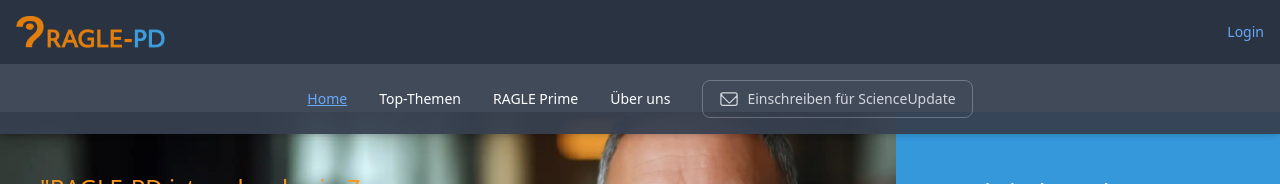
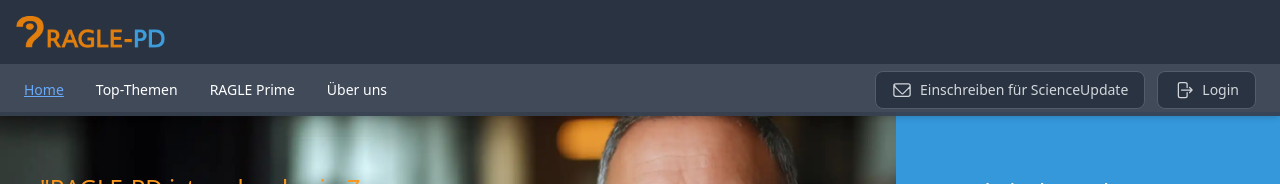
Before and after one commit to dranbecker/RAGLE_Front_End, a React (Vite) app: page / in a window 1280 px wide. Shown: the top 184 px of the page. Built offline with nearby package versions, Linux system fonts and the light colour scheme; no server answers.

Commit message:
buttons noch mal verschoben

```diff
--- a/src/components/stickyNavbar.jsx
+++ b/src/components/stickyNavbar.jsx
@@ -32,20 +32,15 @@ const StickyNavigation = () => {
           >
             <img src={logoImg} className='h-8' alt='RAGLE Logo' />
           </Link>
-          <div className='flex items-center space-x-6 rtl:space-x-reverse'>
-            <Link
-              to='/login'
-              className='text-sm text-blue-400 hover:text-blue-300 hover:underline'
-            >
-              Login
-            </Link>
-          </div>
         </div>
       </nav>
 
       {/* Untere Navigationsleiste */}
       <nav className='bg-gray-700 transition-colors duration-300 border-none'>
-        <div className='max-w-screen-xl px-4 py-4 mx-auto flex justify-center'>
+        <div className='relative max-w-screen-xl mx-auto'>
+          {/* Container für die gesamte Navigationsbar */}
+          <div className='flex px-6 py-4'>
+            {/* Linke Navigation */}
             <ul className='flex flex-row items-center font-medium mt-0 space-x-8 rtl:space-x-reverse text-sm'>
               <li>
                 <Link
@@ -94,7 +89,7 @@ const StickyNavigation = () => {
                 <Link
                   to='/ueber-uns'
                   className={`${
-                  location.pathname === '/uber-uns'
+                    location.pathname === '/ueber-uns'
                       ? 'text-blue-400 underline'
                       : 'text-white'
                   } hover:underline`}
@@ -105,11 +100,15 @@ const StickyNavigation = () => {
                   Über uns
                 </Link>
               </li>
-            <li>
+            </ul>
+          </div>
+
+          {/* Rechte Buttons - absolute positioniert */}
+          <div className='absolute top-0 right-0 flex items-center space-x-3 h-full pr-6'>
             <button
               onClick={() => setShowModal(true)}
               type='button'
-                className='flex items-center gap-2 py-2 px-4 text-sm font-medium text-gray-300 bg-gray-700 border border-gray-500 rounded-lg hover:bg-gray-600 hover:text-blue-400 transition-colors duration-200'
+              className='flex items-center gap-2 py-2 px-4 text-sm font-medium text-gray-300 bg-gray-800 border border-gray-600 rounded-lg hover:bg-gray-700 hover:text-blue-400 transition-colors duration-200'
             >
               <svg
                 xmlns='http://www.w3.org/2000/svg'
@@ -127,8 +126,28 @@ const StickyNavigation = () => {
               </svg>
               Einschreiben für ScienceUpdate
             </button>
-            </li>
-          </ul>
+
+            <Link
+              to='/login'
+              className='flex items-center gap-2 py-2 px-4 text-sm font-medium text-gray-300 bg-gray-800 border border-gray-600 rounded-lg hover:bg-gray-700 hover:text-blue-400 transition-colors duration-200'
+            >
+              <svg
+                xmlns='http://www.w3.org/2000/svg'
+                fill='none'
+                viewBox='0 0 24 24'
+                strokeWidth={1.5}
+                stroke='currentColor'
+                className='w-5 h-5'
+              >
+                <path
+                  strokeLinecap='round'
+                  strokeLinejoin='round'
+                  d='M15.75 9V5.25A2.25 2.25 0 0013.5 3h-6a2.25 2.25 0 00-2.25 2.25v13.5A2.25 2.25 0 007.5 21h6a2.25 2.25 0 002.25-2.25V15m3 0l3-3m0 0l-3-3m3 3H9'
+                />
+              </svg>
+              Login
+            </Link>
+          </div>
         </div>
       </nav>
       {showModal && (
```
Lines whose indentation alone changed are shown as unchanged.
